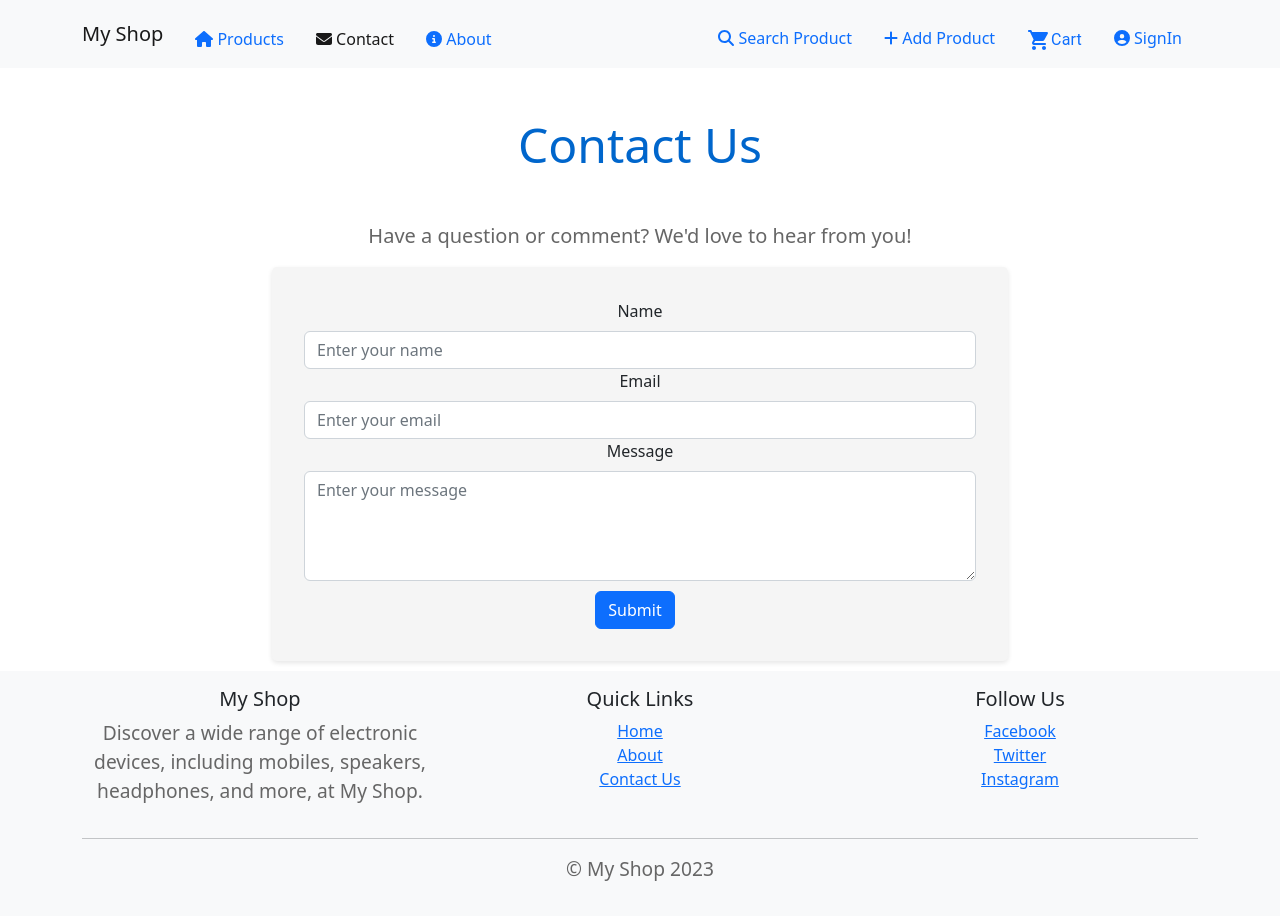
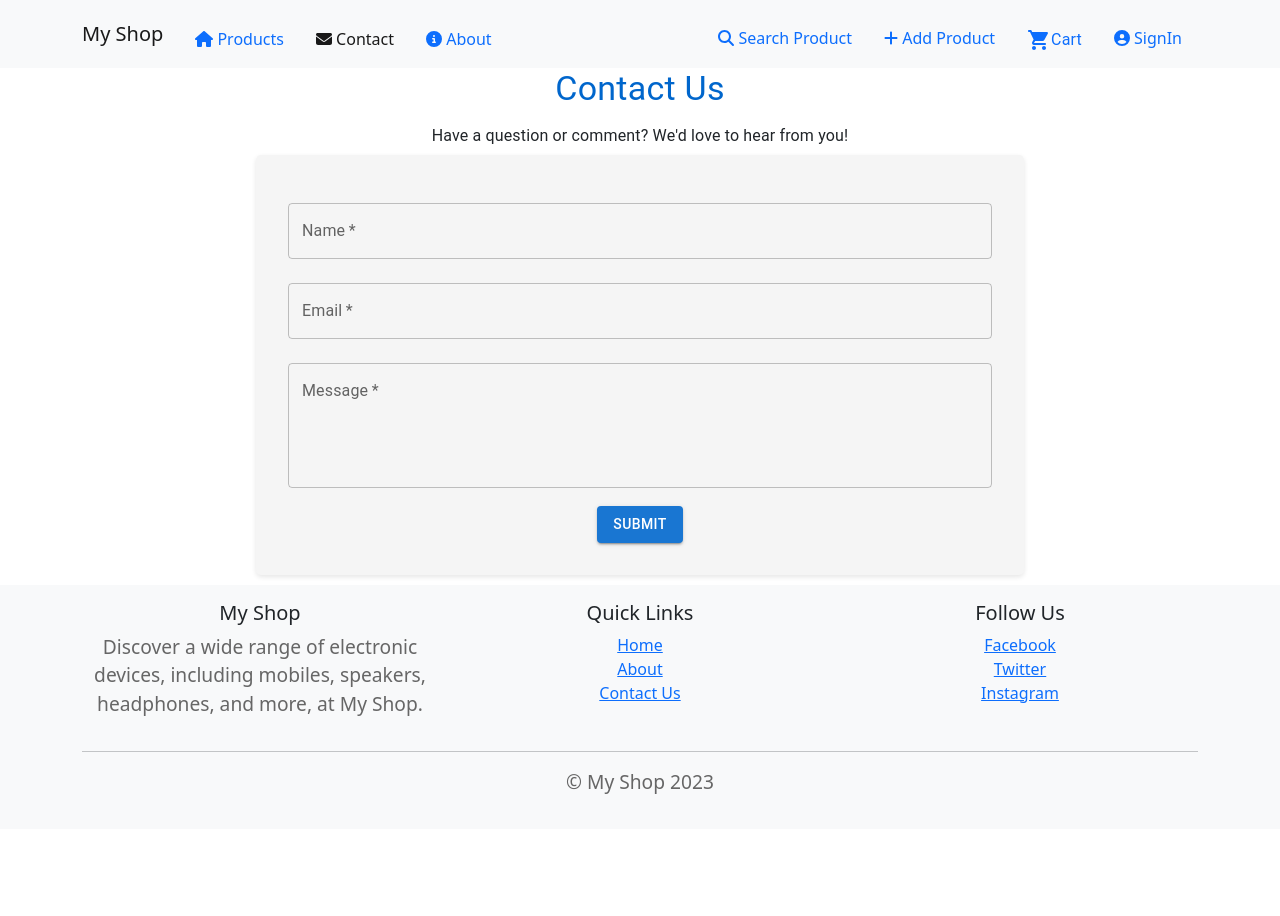
Before and after one commit to fawadeqbal/Development, a React (Create React App) app: page /contact in a window 1280 px wide. After the commit the page ends 829 px from the top, so only its background shows below. Built offline with nearby package versions, Linux system fonts and the light colour scheme.

Commit message:
some changes in Product show case

```diff
--- a/src/Components/Contact.js
+++ b/src/Components/Contact.js
@@ -1,6 +1,6 @@
 import React, { useState } from "react";
-import { Form, Button, Spinner, Container, Row, Col } from "react-bootstrap";
-import './css/Contact.css'
+import { Button, Container, TextField, Typography, CircularProgress, Grid } from "@mui/material";
+import './css/Contact.css';
 
 const Contact = () => {
   const [formData, setFormData] = useState({
@@ -29,54 +29,56 @@ const Contact = () => {
 
   return (
     <Container className="contact">
-      <Row className="justify-content-center">
-        <Col lg={8}>
-          <h1 className="text-center my-5">Contact Us</h1>
-          <p className="lead">Have a question or comment? We'd love to hear from you!</p>
-        </Col>
-      </Row>
-      <Row className="justify-content-center">
-        <Col lg={8}>
-          <Form onSubmit={handleSubmit}>
-            <Form.Group controlId="formBasicName">
-              <Form.Label>Name</Form.Label>
-              <Form.Control
-                type="text"
-                placeholder="Enter your name"
+      <Typography variant="h4" component="h1" align="center" gutterBottom>
+        Contact Us
+      </Typography>
+      <Typography variant="subtitle1" align="center" gutterBottom>
+        Have a question or comment? We'd love to hear from you!
+      </Typography>
+      <Grid container justifyContent="center">
+        <Grid item xs={12} md={8}>
+          <form onSubmit={handleSubmit}>
+            <TextField
+              id="name"
               name="name"
+              label="Name"
+              variant="outlined"
+              fullWidth
+              margin="normal"
               value={formData.name}
               onChange={handleInputChange}
               required
             />
-            </Form.Group>
-            <Form.Group controlId="formBasicEmail">
-              <Form.Label>Email</Form.Label>
-              <Form.Control
+            <TextField
+              id="email"
+              name="email"
+              label="Email"
               type="email"
-                placeholder="Enter your email"
-                name="email"
+              variant="outlined"
+              fullWidth
+              margin="normal"
               value={formData.email}
               onChange={handleInputChange}
               required
             />
-            </Form.Group>
-            <Form.Group controlId="formBasicMessage">
-              <Form.Label>Message</Form.Label>
-              <Form.Control
-                as="textarea"
+            <TextField
+              id="message"
+              name="message"
+              label="Message"
+              variant="outlined"
+              fullWidth
+              multiline
               rows={4}
-                placeholder="Enter your message"
-                name="message"
+              margin="normal"
               value={formData.message}
               onChange={handleInputChange}
               required
             />
-            </Form.Group>
             <div className="submit">
-              <Button variant="primary" type="submit" disabled={isLoading}>
+              <Button variant="contained" color="primary" type="submit" disabled={isLoading}>
                 {isLoading ? (
                   <>
-                    <Spinner animation="border" size="sm" /> Sending...
+                    <CircularProgress size={24} /> Sending...
                   </>
                 ) : (
                   "Submit"
@@ -85,12 +87,14 @@ const Contact = () => {
             </div>
             {isSubmitted && (
               <div className="mt-3">
-                <p className="text-success">Thanks for your message!</p>
+                <Typography variant="body1" align="center" className="text-success">
+                  Thanks for your message!
+                </Typography>
               </div>
             )}
-          </Form>
-        </Col>
-      </Row>
+          </form>
+        </Grid>
+      </Grid>
     </Container>
   );
 };
--- a/src/Components/ProductList.js
+++ b/src/Components/ProductList.js
@@ -15,12 +15,13 @@ const ProductList = ({ products, addToCart }) => {
       setShowToast(false);
     }, 3000);
   };
+
   return (
     <div>
       <Row xs={1} md={2} lg={3} className="g-4">
         {products.map((product) => (
           <Col key={product.id}>
-            <Card style={{ height: '390px', width: '330px' }}>
+            <Card style={{ height: '100%' }}>
               <Card.Img variant="top" src={product.url} height={250} />
               <Card.Body>
                 <Card.Title>{product.name}</Card.Title>
--- a/src/Components/Search.js
+++ b/src/Components/Search.js
@@ -1,5 +1,7 @@
 import React, { useState } from 'react';
-import { Form, Row, Col, Card, Toast, Container } from 'react-bootstrap';
+import { Row, Col, Card, Toast } from 'react-bootstrap';
+import Container from '@mui/material/Container';
+import TextField from '@mui/material/TextField';
 import './css/search.css'
 import { ShoppingCartRounded } from '@mui/icons-material';
 import Button from '@mui/material/Button';
@@ -19,16 +21,17 @@ const Search = ({ addToCart, searchTerm, filteredProducts, setSearchTerm }) => {
   return (
     <div className='search-page'>
       <Container>
-      <Form>
-        <Form.Group className="search-container" controlId="search">
-          <Form.Control
+        <form>
+          <TextField
+            id="search"
+            label="Search by name"
             type="text"
-            placeholder="Search by name"
             value={searchTerm}
             onChange={(e) => setSearchTerm(e.target.value)}
+            variant="outlined"
+            fullWidth
           />
-        </Form.Group>
-      </Form>
+        </form>
       </Container>
       <Container>
         {searchTerm.length === 0 && (
@@ -46,7 +49,7 @@ const Search = ({ addToCart, searchTerm, filteredProducts, setSearchTerm }) => {
           <Row xs={1} md={2} lg={3} className="g-4">
             {filteredProducts.map((product) => (
               <Col key={product.id}>
-            <Card style={{ height: '390px', width: '330px' }}>
+                <Card style={{ height: '100%' }}>
                   <Card.Img variant="top" src={product.url} height={250} />
                   <Card.Body>
                     <Card.Title>{product.name}</Card.Title>
--- a/src/Components/css/products.css
+++ b/src/Components/css/products.css
@@ -12,7 +12,3 @@
   background-color: aliceblue;
   border-radius: 5px;
 }
-.me-auto{
-  display: flex;
-  justify-content: space-between;
-}
```
Lines whose indentation alone changed are shown as unchanged.
